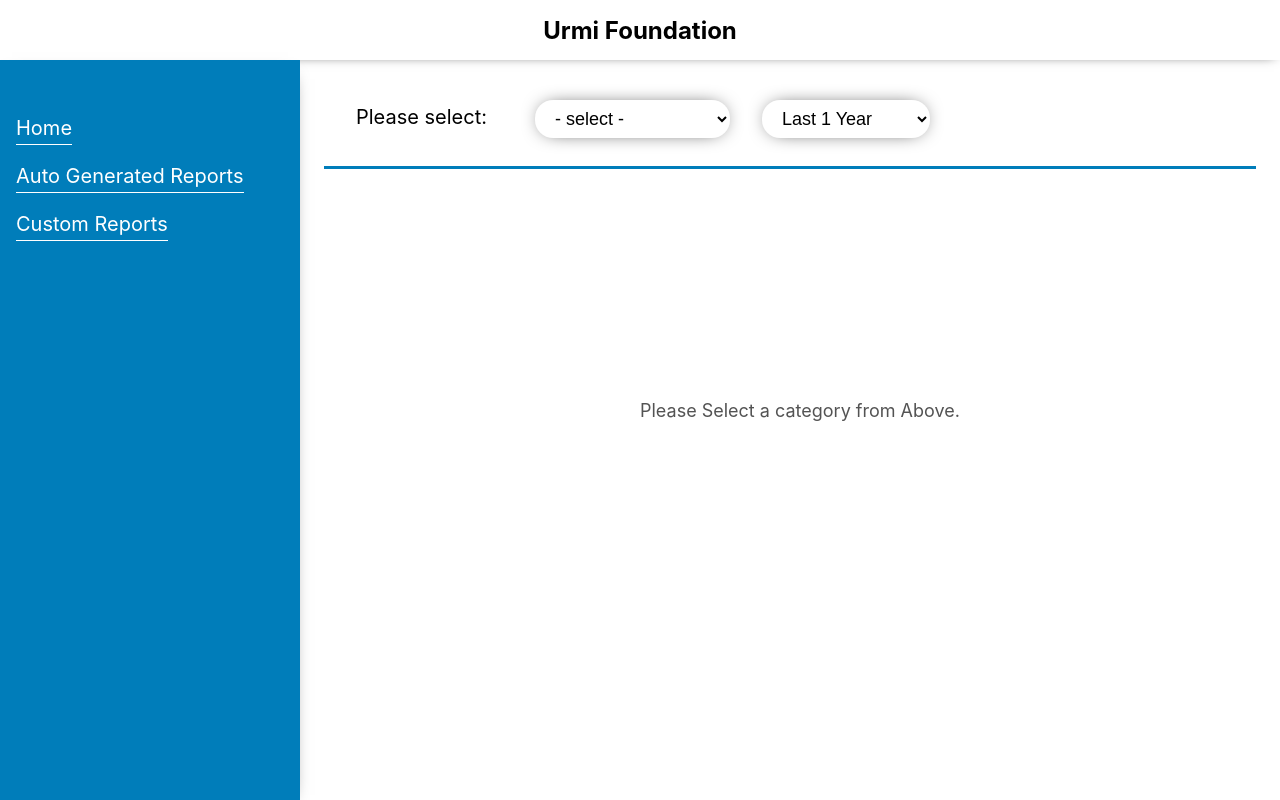
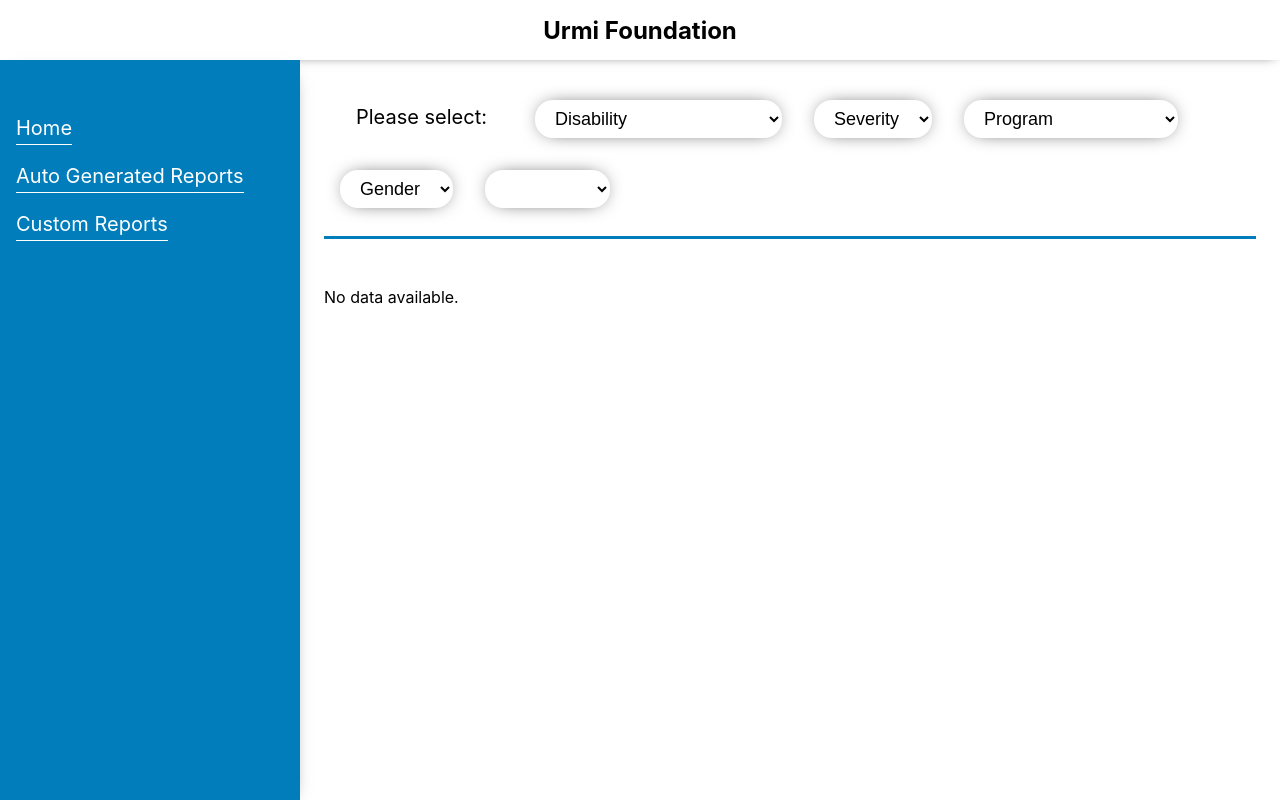
Before and after one commit to cfgmumbai2023/Team-9, a React (Create React App) app: page /custom-report in a window 1280 px wide. Built offline with nearby package versions, Linux system fonts and the light colour scheme; no server answers.

Commit message:
Added grid data with filters

```diff
--- a/src/components/AutoReports.js
+++ b/src/components/AutoReports.js
@@ -11,11 +11,15 @@
     const chart_options = {
         responsive: true,
         legend: {
-            display: false,
+            display: true,
         },
         plugins: {
             legend: {
                 display: false
+            },
+            title:{
+                display: true,
+                text: 'No. of Students/Disability'
             }
         },
     };
--- a/src/components/Custom.js
+++ b/src/components/Custom.js
@@ -6,6 +6,7 @@
 function Custom(props){
     const [cReq, setReq] = useState({});        //cReq: Request details for chart
     const [Result, setResult] = useState(<></>);       //Result: will be used to store the response from the server
+    const [htmlData, setHtml] = useState("No data available.");
 
     //predefined options (settings) for bar charts
     const barOptions = {
@@ -22,13 +23,19 @@
 
     function handleInput(){
         console.log('Handle Input')
-        document.getElementById('message').style.display = 'none';
-        let duration = document.getElementById('timeInput').value;
-        let field = document.getElementById('custom-field').value;
-        setReq({
-            'duration': duration,
-            'field': field
-        })
+        let severity = document.getElementById('severity').value;
+        let gender = document.getElementById('gender').value;
+        let program = document.getElementById('program').value;
+        let disability = document.getElementById('disability').value;
+
+        let reqData = {};
+
+        if(severity != '0') reqData['Severity'] = severity;
+        if(gender != '0') reqData['Gender'] = gender;
+        if(program != '0') reqData['Program'] = program;
+        if(disability != '0') reqData['Disability'] = disability;
+
+        setReq(reqData);
     }
 
     function handleResponse(response){
@@ -117,7 +124,8 @@
         )
     }
 
-    useEffect(() =>{
+    const fetchHtmlData = async () => {
+        try{
             fetch('/custom',{
                 method: 'POST',
                 headers: {
@@ -126,15 +134,26 @@
                 body: JSON.stringify(cReq)
             })
             .then(res => res.json())
-        .then(data => {console.log(data);handleResponse(data)})
+            .then(data => setHtml(data));
+        }
+        catch(err){
+            console.log("Error fetching data frame...");
+        }
+    }
+
+    useEffect(() =>{
+        fetchHtmlData();
     }, [cReq])
+
+    useEffect(() => {
+        fetchHtmlData();
+    }, [htmlData]);
 
 
     return (
         <div className="custom-container">
             <Header handleInput={handleInput}/>
-            <div className="result">
-                {Result}
+            <div className="result" dangerouslySetInnerHTML={{ __html: htmlData }}>
             </div>
         </div>
     )
@@ -144,28 +163,56 @@
     return(
         <div className='customHeader'>
                 <div className="text">Please select: </div>
-                <select name="field" id='custom-field' onChange={props.handleInput}>
-                    <option value='0'>- select -</option>
-                    <option value='Make'>Brand (Company)</option>
-                    <option value='Body_Type'>Body Type</option>
-                    <option value='City_Mileage'>City Mileage</option>
-                    <option value='Doors'>Doors</option>
-                    <option value='Emission_Norm'>Emission Norm</option>
-                    <option value='Fuel_Type'>Fuel Type</option>
-                    <option value='Highway_Mileage'>Highway Mileage</option>
-                    <option value='Model_x'>Model</option>
-                    <option value='Odometer'>Odometer</option>
-                    <option value='Power'>Power</option>
-                    <option value='Speedometer'>Speedometer</option>
-                    <option value='Torque'>Torque</option>
+                <select name="field" id='disability' onChange={props.handleInput}>
+                    <option value='0'>Disability</option>
+                    <option value='Mobility impairment'>Mobility impairment</option>
+                    <option value='Deafblindness'>Deafblindness</option>
+                    <option value='Physical disability'>Physical disability</option>
+                    <option value='Neurological disability'>Neurological disability </option>
+                    <option value='Learning disability'>Learning disability</option>
+                    <option value='Autoimmune disorder'>Autoimmune disorder</option>
+                    <option value='Chronic illness'>Chronic illness   </option>
+                    <option value='Intellectual disability'>Intellectual disability </option>
+                    <option value='Psychiatric disability'>Psychiatric disability  </option>
+                    <option value='Hearing impairment'>Hearing impairment</option>
+                    <option value='Cognitive impairment'>Cognitive impairment</option>
+                    <option value='Speech impairment'>Speech impairment</option>
+                    <option value='Visual impairment'>Visual impairment</option>
+                    <option value='Developmental disability'>Developmental disability</option>
                 </select>
-                <select name="timeInput" id="timeInput" onChange={props.handleInput}>
+                <select name="field2" id='severity' onChange={props.handleInput}>
+                    <option value='0'>Severity</option>
+                    <option value='low'>low</option>
+                    <option value='medium'>Medium</option>
+                    <option value='high'>High</option>
+                </select>
+                <select name="field3" id='program' onChange={props.handleInput}>
+                    <option value='0'>Program</option>
+                    <option value='Smriti Program'>Smriti Program</option>
+                    <option value='Samrudhhi Program'>Samrudhhi Program</option>
+                    <option value='Jagriti Program'>Jagriti Program</option>
+                </select>
+                <select name="field4" id='gender' onChange={props.handleInput}>
+                    <option value='0'>Gender</option>
+                    <option value='Male'>Male</option>
+                    <option value='Female'>Female</option>
+                </select>
+                <select style={{}}>
+                    <option value='0'></option>
+                    <option value='BMC School'>School</option>
+                    <option value='Disability'>Disability</option>
+                    <option value='Severity'>Severity</option>
+                    <option value='Gender'>Gender</option>
+                    <option value='Age'>Age</option>
+                    <option value='Program'>Program</option>
+                </select>
+                {/* <select name="timeInput" id="timeInput" onChange={props.handleInput}>
                     <option value="365">Last 1 Year</option>
                     <option value='180'>Last 180 Days</option>
                     <option value='60'>Last 60 Days</option>
                     <option value='30'>Last 30 Days</option>
-                </select>
-                <div className="message" id='message'>Please Select a category from Above.</div>
+                </select> */}
+                {/* <div className="message" id='message'>Please select values...</div> */}
         </div>
     )
 }
--- a/src/components/custom.css
+++ b/src/components/custom.css
@@ -36,3 +36,13 @@
         margin: 8px;
     }
 }
+.result{
+    overflow: scroll;
+}
+
+.result table *{
+    border: none;
+    border-right: 1px solid grey;
+    border-bottom: 1px solid grey;
+    padding: 0 6px;
+}
```
Also changed, not shown: flask/data_adarsh.csv, 1 other file (tests, documents, lock files or other folders). Lines whose indentation alone changed are shown as unchanged.
